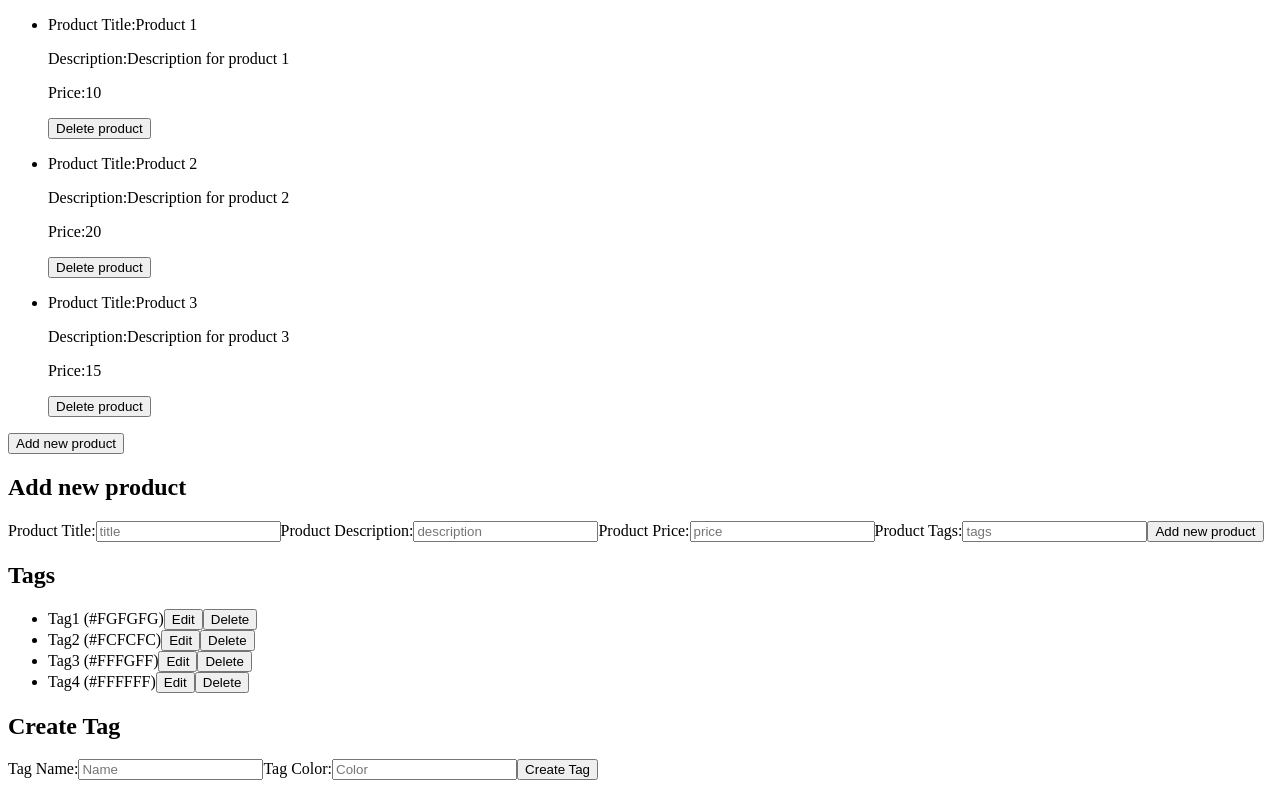
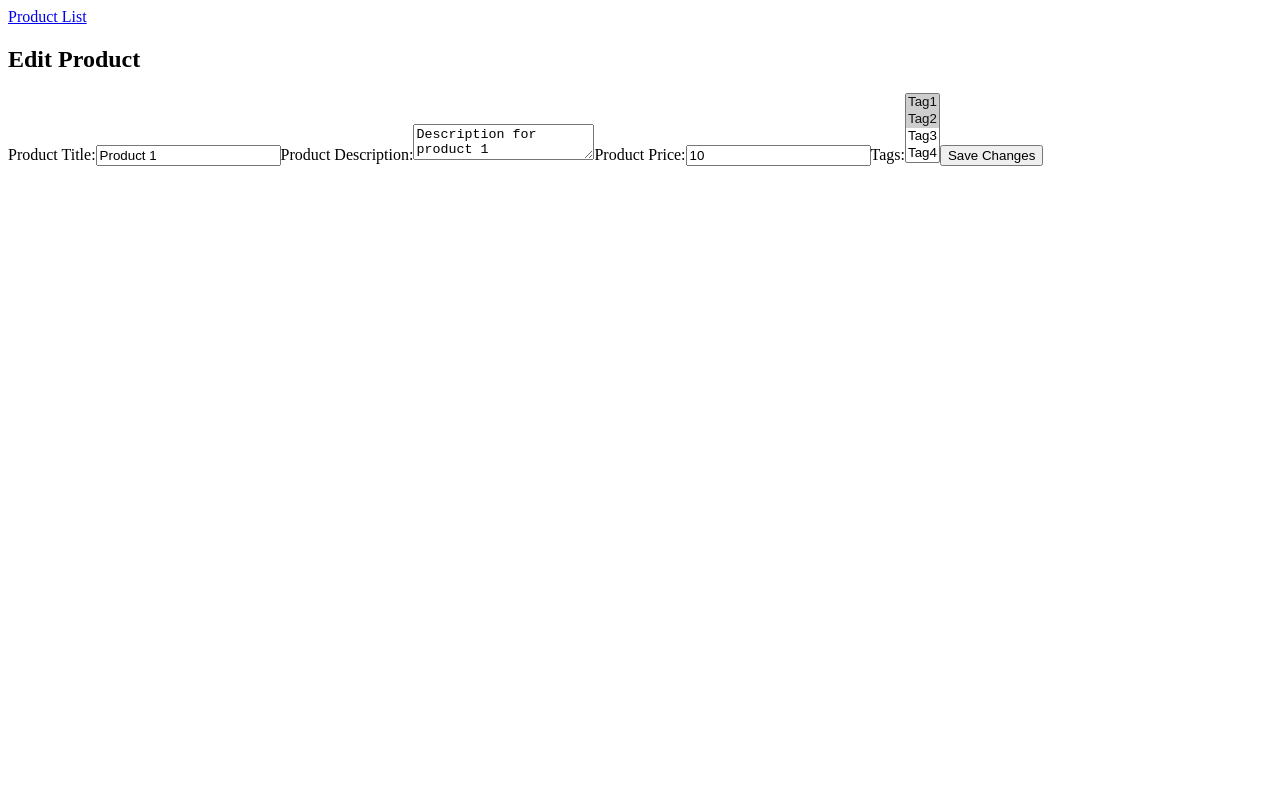
Before and after one commit to kiowoji/angular-app, an Angular app: page /edit-product/1 in a window 1280 px wide. Before the commit this address led to /. Built offline with nearby package versions, Linux system fonts and the light colour scheme.

Commit message:
routing added

```diff
--- a/src/app/app-routing.module.ts
+++ b/src/app/app-routing.module.ts
@@ -1,7 +1,23 @@
 import { NgModule } from '@angular/core';
 import { RouterModule, Routes } from '@angular/router';
+import { ProductListComponent } from './product/product-list/product-list.component';
+import { ProductDetailComponent } from './product/product-detail/product-detail.component';
+import { EditProductFormComponent } from './product/edit-product-form/edit-product-form.component';
+import { AddProductFormComponent } from './product/add-product-form/add-product-form.component';
+import { TagListComponent } from './tag/tag-list/tag-list.component';
+import { EditTagFormComponent } from './tag/edit-tag-form/edit-tag-form.component';
+import { AddTagFormComponent } from './tag/add-tag-form/add-tag-form.component';
 
-const routes: Routes = [];
+const routes: Routes = [
+  { path: '', redirectTo: '/product-list', pathMatch: 'full' },
+  { path: 'product-list', component: ProductListComponent },
+  { path: 'product-detail/:id', component: ProductDetailComponent },
+  { path: 'edit-product/:id', component: EditProductFormComponent },
+  { path: 'new-product', component: AddProductFormComponent },
+  { path: 'tag-list', component: TagListComponent },
+  { path: 'edit-tag/:id', component: EditTagFormComponent },
+  { path: 'new-tag', component: AddTagFormComponent },
+];
 
 @NgModule({
   imports: [RouterModule.forRoot(routes)],
--- a/src/app/app.component.html
+++ b/src/app/app.component.html
@@ -1,2 +1,4 @@
-<app-product-list></app-product-list>
-<app-tag-list></app-tag-list>
+<nav>
+  <a routerLink="/product-list">Product List</a>
+</nav>
+<router-outlet></router-outlet>
--- a/src/app/product/add-product-form/add-product-form.component.html
+++ b/src/app/product/add-product-form/add-product-form.component.html
@@ -8,7 +8,9 @@
     <label for="price">Product Price:</label>
     <input id="price" formControlName="price" placeholder="price" />
     <label for="tags">Product Tags:</label>
-    <input id="tags" formControlName="tags" placeholder="tags" />
+    <select multiple id="tags" formControlName="tags">
+      <option *ngFor="let tag of availableTags" [value]="tag.id">{{ tag.name }}</option>
+    </select>
     <button type="submit">Add new product</button>
   </form>
 </div>
--- a/src/app/product/add-product-form/add-product-form.component.ts
+++ b/src/app/product/add-product-form/add-product-form.component.ts
@@ -1,6 +1,9 @@
 import { Component } from '@angular/core';
 import { FormBuilder, FormGroup, Validators } from '@angular/forms';
 import { ProductService } from 'src/app/services/product.service';
+import { Router } from '@angular/router';
+import { ITag } from 'src/app/tag/tag.model';
+import { TagService } from 'src/app/services/tag.service';
 
 @Component({
   selector: 'app-add-product-form',
@@ -9,8 +12,14 @@ import { ProductService } from 'src/app/services/product.service';
 })
 export class AddProductFormComponent {
   addProductForm: FormGroup;
+  availableTags: ITag[] = [];
 
-  constructor(private productService: ProductService, private fb: FormBuilder) {
+  constructor(
+    private productService: ProductService,
+    private fb: FormBuilder,
+    private tagService: TagService,
+    private router: Router
+  ) {
     this.addProductForm = this.fb.group({
       title: ['', Validators.required],
       description: ['', Validators.required],
@@ -18,7 +27,7 @@ export class AddProductFormComponent {
         '',
         [Validators.required, Validators.pattern(/^\d+(\.\d{1,2})?$/)],
       ],
-      tags: [''],
+      tags: [[]],
     });
   }
 
@@ -26,6 +35,11 @@ export class AddProductFormComponent {
     if (this.addProductForm.valid) {
       const newProduct = this.addProductForm.value;
       this.productService.addProduct(newProduct).subscribe();
+       this.router.navigate(['/product-list']);
     }
   }
+
+  ngOnInit(): void {
+    this.tagService.getTags().subscribe((tags) => (this.availableTags = tags));
+  }
 }
--- a/src/app/product/edit-product-form/edit-product-form.component.html
+++ b/src/app/product/edit-product-form/edit-product-form.component.html
@@ -1,4 +1,4 @@
-<div *ngIf="product">
+<div *ngIf="productForm">
   <h2>Edit Product</h2>
   <form [formGroup]="productForm" (ngSubmit)="onSubmit()">
     <label for="title">Product Title:</label>
--- a/src/app/product/edit-product-form/edit-product-form.component.ts
+++ b/src/app/product/edit-product-form/edit-product-form.component.ts
@@ -1,5 +1,6 @@
 import { Component, Input } from '@angular/core';
 import { FormGroup, FormBuilder, Validators } from '@angular/forms';
+import { ActivatedRoute, Router } from '@angular/router';
 import { ProductService } from 'src/app/services/product.service';
 import { TagService } from 'src/app/services/tag.service';
 import { ITag } from 'src/app/tag/tag.model';
@@ -14,11 +15,14 @@ export class EditProductFormComponent {
   @Input() product?: IProduct;
   productForm: FormGroup;
   availableTags: ITag[] = [];
+  productId?: number;
 
   constructor(
     private fb: FormBuilder,
     private tagService: TagService,
-    private productService: ProductService
+    private productService: ProductService,
+    private route: ActivatedRoute,
+    private router: Router
   ) {
     this.productForm = this.fb.group({
       title: ['', Validators.required],
@@ -34,31 +38,32 @@ export class EditProductFormComponent {
   ngOnInit(): void {
     this.tagService.getTags().subscribe((tags) => (this.availableTags = tags));
 
-    if (this.product) {
-      this.productForm.patchValue({
-        title: this.product.title,
-        description: this.product.description,
-        price: this.product.price,
-        tags: this.product.tags.map((tag) => tag.id),
-      });
-    }
+    this.route.paramMap.subscribe((params) => {
+      this.productId = +params.get('id')!;
+      if (this.productId) {
+        this.productService.getProduct(this.productId).subscribe((product) => {
+          if (product) {
+            this.productForm.patchValue({
+              ...product,
+              tags: product.tags.map((tag) => tag.id),
+            });
+          } else {
+            this.router.navigate(['/product-list']);
+          }
+        });
+      }
+    });
   }
 
   onSubmit(): void {
     if (this.productForm.valid) {
       const updatedProduct: IProduct = {
-        ...(this.product as IProduct),
+        id: this.productId,
         ...this.productForm.value,
-        tags: this.availableTags.filter((tag) =>
-          this.productForm.value.tags.includes(tag.id)
-        ),
       };
-
       this.productService
         .updateProduct(updatedProduct)
-        .subscribe((updatedProducts) => {
-          console.log('Product updated:', updatedProduct);
-        });
+        .subscribe(() => this.router.navigate(['/product-list']));
     }
   }
 }
--- a/src/app/product/product-detail/product-detail.component.html
+++ b/src/app/product/product-detail/product-detail.component.html
@@ -3,4 +3,5 @@
   <p>Description: {{ product.description }}</p>
   <p>Price: {{ product.price }}</p>
   <p>Tags: {{ getTagNames() }}</p>
+  <a [routerLink]="['/edit-product', product.id]">Edit product</a>
 </div>
--- a/src/app/product/product-detail/product-detail.component.ts
+++ b/src/app/product/product-detail/product-detail.component.ts
@@ -1,5 +1,7 @@
 import { Component, Input } from '@angular/core';
 import { IProduct } from '../product.model';
+import { ActivatedRoute } from '@angular/router';
+import { ProductService } from 'src/app/services/product.service';
 
 @Component({
   selector: 'app-product-detail',
@@ -9,7 +11,23 @@ import { IProduct } from '../product.model';
 export class ProductDetailComponent {
   @Input() product?: IProduct;
 
+  constructor(
+    private productService: ProductService,
+    private route: ActivatedRoute
+  ) {}
+
   getTagNames(): string {
     return this.product?.tags.map((tag) => tag.name).join(', ') || '';
   }
+
+  ngOnInit(): void {
+    this.route.paramMap.subscribe((params) => {
+      const productId = Number(params.get('id'));
+      if (productId) {
+        this.productService.getProduct(productId).subscribe((product) => {
+          this.product = product;
+        });
+      }
+    });
+  }
 }
--- a/src/app/product/product-list/product-list.component.html
+++ b/src/app/product/product-list/product-list.component.html
@@ -9,9 +9,5 @@
       <button (click)="deleteProduct(product.id)">Delete product</button>
     </li>
   </ul>
-  <button>Add new product</button>
+  <a routerLink="/new-product">Add new product</a>
 </div>
-
-<app-product-detail [product]="selectedProduct"></app-product-detail>
-<app-edit-product-form [product]="selectedProduct"></app-edit-product-form>
-<app-add-product-form></app-add-product-form>
--- a/src/app/product/product-list/product-list.component.ts
+++ b/src/app/product/product-list/product-list.component.ts
@@ -1,6 +1,7 @@
 import { Component } from '@angular/core';
 import { IProduct } from '../product.model';
 import { ProductService } from 'src/app/services/product.service';
+import { Router } from '@angular/router';
 
 @Component({
   selector: 'app-product-list',
@@ -11,10 +12,10 @@ export class ProductListComponent {
   products: IProduct[] = [];
   selectedProduct?: IProduct;
 
-  constructor(private productService: ProductService) {}
+  constructor(private productService: ProductService, private router: Router) {}
 
   onSelect(product: IProduct): void {
-    this.selectedProduct = product;
+    this.router.navigate(['/product-detail', product.id]);
   }
 
   getProducts(): void {
--- a/src/app/services/product.service.ts
+++ b/src/app/services/product.service.ts
@@ -12,6 +12,11 @@ export class ProductService {
   getProducts(): Observable<IProduct[]> {
     const products = of(Products);
     return products;
+  }
+
+  getProduct(productId: number): Observable<IProduct | undefined> {
+    const product = Products.find((p) => p.id === productId);
+    return of(product);
   }
 
   deleteProduct(productId: number): Observable<IProduct[]> {
```
